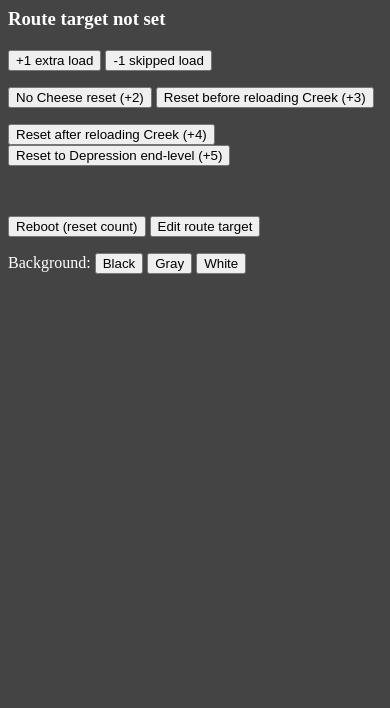
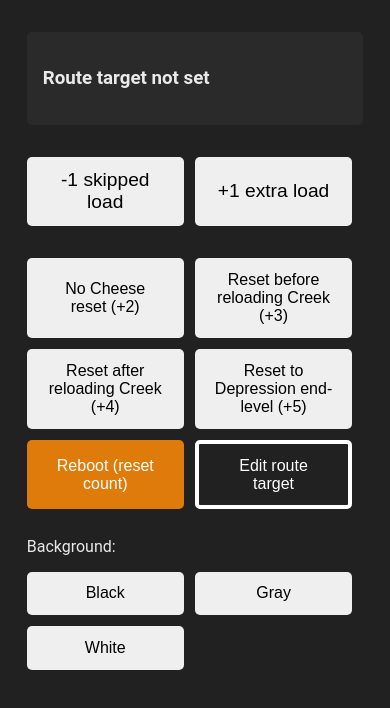
Before and after one commit to skyweiss/MindySkip, a plain HTML site: page index.html in a window 390 px wide. Drawn offline with Linux system fonts and the light colour scheme.

Commit message:
Better mobile view, styling etc

```diff
--- a/index.html
+++ b/index.html
@@ -1,9 +1,15 @@
-<html>
+<!DOCTYPE html>
+<html lang="en">
 	<head>
+		<meta charset="UTF-8">
+		<meta name="viewport" content="width=device-width, initial-scale=1.0">
 		<title>Will Mindy skip work?</title>
+		<link rel="stylesheet" href="style.css">
 	</head>
 
-	<body style="background-color:#444444; color:white">
+	<body>
+		<main>
+			<div id="text-container">
 				<h3 id="route_target">Route target not set</h3>
 
 				<h3 id="currently_over"></h3>
@@ -11,30 +17,30 @@
 				<h3 id="sum"></h3>
 
 				<h2 id="success"></h2>
+			</div>
 
-		<p>
-			<button onclick="addLoad(1)">+1 extra load</button>
-			<button onclick="removeLoad(1)">-1 skipped load</button>
-		</p>
-		<p>
+				<div id="button-container">
+					<button class="big" onclick="removeLoad(1)">-1 skipped load</button>
+					<button class="big" onclick="addLoad(1)">+1 extra load</button>
+					<br>
 					<button onclick="addLoad(2)">No Cheese reset (+2)</button>
 					<button onclick="addLoad(3)">Reset before reloading Creek (+3)</button>
-		</p>
-		<p>
+					<br>
 					<button onclick="addLoad(4)">Reset after reloading Creek (+4)</button>
 					<button onclick="addLoad(5)">Reset to Depression end-level (+5)</button>
+					<br>
+					<button class="warn" onclick="reset()">Reboot (reset count)</button>
+					<button class="secondary" onclick="editRouteTarget()">Edit route target</button>
+					<br>
+				</div>
+				<p>Background:</p>
+				<div id="button-container">
+					<button onclick="bg('black')">Black</button>
+					<button onclick="bg('#212121')">Gray</button>
+					<button onclick="bg('white')">White</button>
+				</div>
 			</p>
-		<br />
-		<p>
-			<button onclick="reset()">Reboot (reset count)</button>
-			<button onclick="editRouteTarget()">Edit route target</button>
-		</p>
-		<p>
-			Background:
-			<button onclick="bg('black')">Black</button>
-			<button onclick="bg('#444444')">Gray</button>
-			<button onclick="bg('white')">White</button>
-		</p>
+		</main>
 
 		<script>
 			let routeTarget = -1;
@@ -96,11 +102,11 @@
 					}
 
 					if (sum % 4 == 0) {
-						elementSuccess.innerHTML = "Mindy skip will not work";
+						elementSuccess.innerHTML = "❌ Mindy skip will not work";
 						elementSuccess.style.color = 'red';
 					}
 					else {
-						elementSuccess.innerHTML = "Mindy skip will work";
+						elementSuccess.innerHTML = "✔️ Mindy skip will work";
 						elementSuccess.style.color = successColor;
 					}
 				}
--- /dev/null
+++ b/style.css
@@ -0,0 +1,60 @@
+body {
+    background-color: #212121;
+    color: rgba(255, 255, 255, 0.9);
+    font-family: Roboto, Arial, Verdana, sans-serif;
+}
+
+button {
+    border-radius: 5px;
+    padding: .8rem 1.2rem;
+    font-size: 1rem;
+    border: none;
+    box-sizing: border-box;
+    transition: background-color .15s;
+    margin-bottom: 0.7rem;
+    margin-right: 0.7rem;
+    box-sizing: border-box;
+    width: calc(50% - 0.7rem);
+
+    &.big {
+        font-size: 1.2rem;
+        margin-bottom: 2rem;
+    }
+}
+
+.warn {
+    background-color: #df7b0a;
+    color: white;
+
+    &:hover {
+        background-color: #c3640c;
+    }
+}
+
+.secondary {
+    background-color: transparent;
+    border: 4px solid white;
+    color: white;
+}
+
+main {
+    margin: 0 auto;
+    width: min(90%, 600px);
+}
+#button-container {
+    display: flex;
+    flex-wrap: wrap;
+    justify-content: space-between;
+}
+
+.button:nth-child(2n) {
+    margin-right: 0;
+  }
+
+#text-container {
+    background-color: rgba(255, 255, 255, 0.04);
+    padding: 1rem;
+    border-radius: 5px;
+    margin-bottom: 2rem;
+    margin-top: 2rem;
+}
```
Lines whose indentation alone changed are shown as unchanged.
